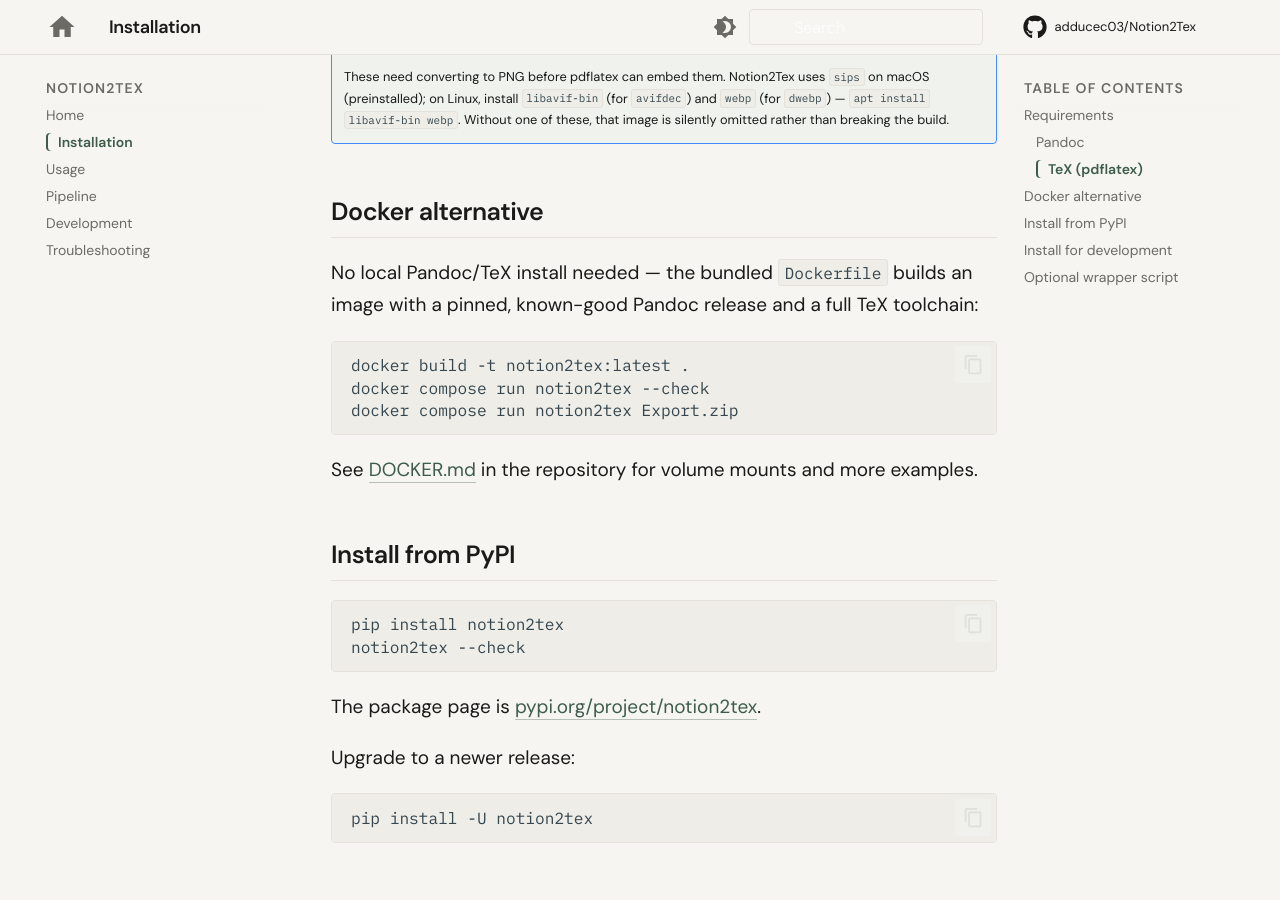
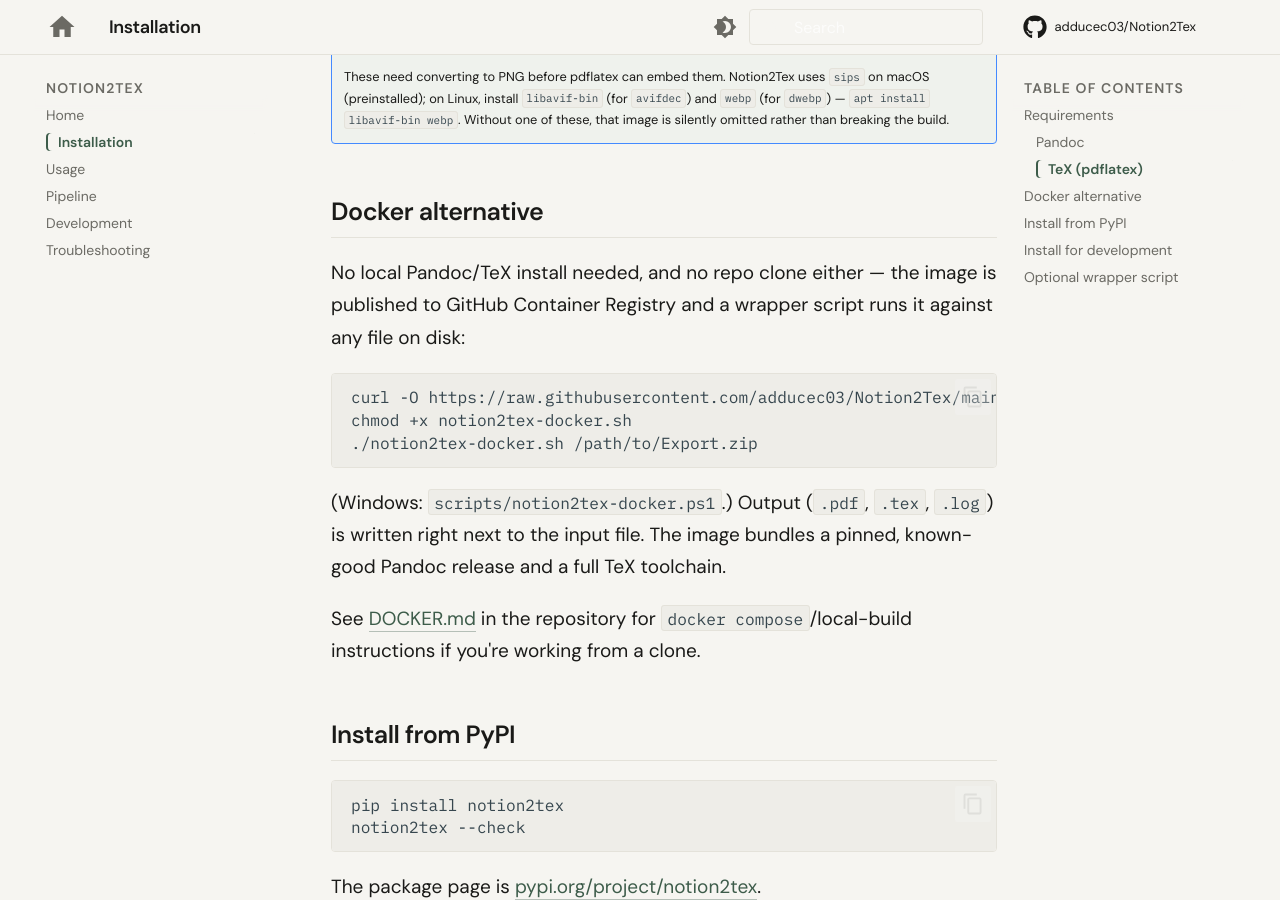
Before and after one commit to adducec03/Notion2Tex, an MkDocs documentation site: the page built from docs/installation.md, in a window 1280 px wide and 900 px high, scrolled down 1807 px. Built offline with MkDocs 1.6.1 and Material for MkDocs 9.7.7, drawn with Linux system fonts in a browser that asks for light colours; comment, search, counter and statistics services are not loaded.

Commit message:
add GHCR publish workflow and cross-platform Docker wrapper scripts

````diff
--- a/docs/installation.md
+++ b/docs/installation.md
@@ -49,15 +49,17 @@
 
 ## Docker alternative
 
-No local Pandoc/TeX install needed — the bundled `Dockerfile` builds an image with a pinned, known-good Pandoc release and a full TeX toolchain:
+No local Pandoc/TeX install needed, and no repo clone either — the image is published to GitHub Container Registry and a wrapper script runs it against any file on disk:
 
 ```bash
-docker build -t notion2tex:latest .
-docker compose run notion2tex --check
-docker compose run notion2tex Export.zip
+curl -O https://raw.githubusercontent.com/adducec03/Notion2Tex/main/scripts/notion2tex-docker.sh
+chmod +x notion2tex-docker.sh
+./notion2tex-docker.sh /path/to/Export.zip
 ```
 
-See [DOCKER.md](https://github.com/adducec03/Notion2Tex/blob/main/DOCKER.md) in the repository for volume mounts and more examples.
+(Windows: `scripts/notion2tex-docker.ps1`.) Output (`.pdf`, `.tex`, `.log`) is written right next to the input file. The image bundles a pinned, known-good Pandoc release and a full TeX toolchain.
+
+See [DOCKER.md](https://github.com/adducec03/Notion2Tex/blob/main/DOCKER.md) in the repository for `docker compose`/local-build instructions if you're working from a clone.
 
 ## Install from PyPI
 
````
Also changed, not shown: DOCKER.md (+38 -2 lines), README.md (+9 -4 lines), TODO.md (+0 -2 lines), 3 other files.
